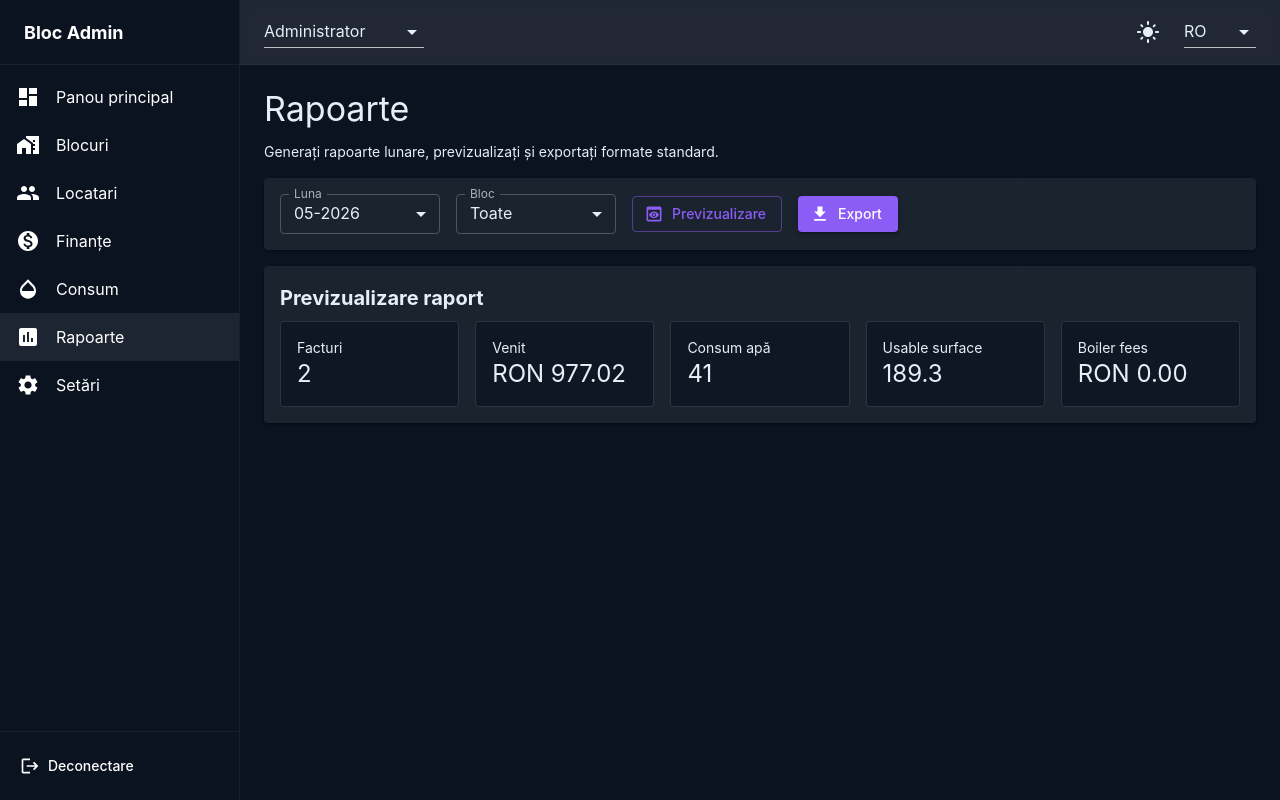
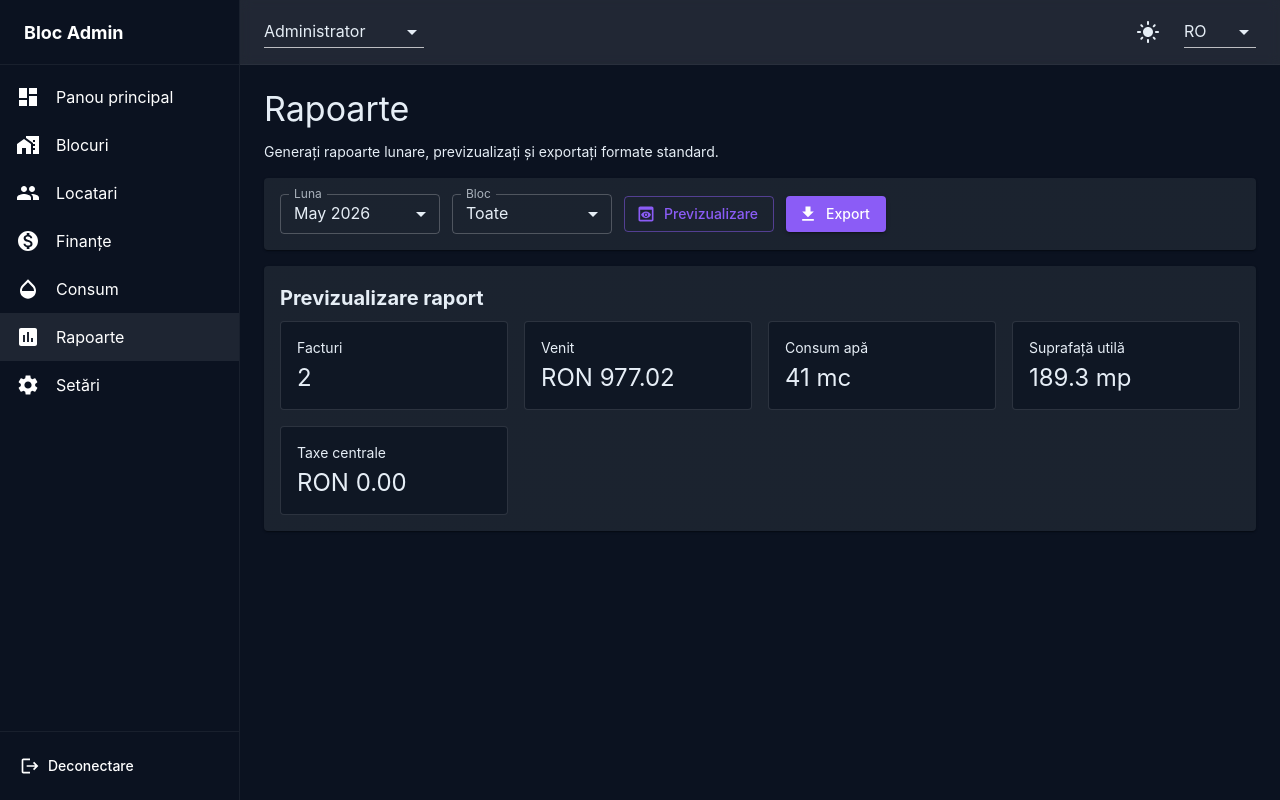
Before and after one commit to odiatlov/bloc-admin-ui, a React (Vite) app: page /admin/reports in a window 1280 px wide. Built offline with nearby package versions, Linux system fonts and the light colour scheme.

Commit message:
Improve UI balance

```diff
--- a/src/hooks/useApartmentData.ts
+++ b/src/hooks/useApartmentData.ts
@@ -36,10 +36,10 @@ import {
 import { RoleContext } from '../contexts/RoleContext'
 import { filterApartmentsForAccount, filterBlocksForAccount } from '../application/accessScope'
 import { calculateWaterBalance, generateMonthlyMaintenance } from '../utils/maintenanceEngine'
-import { formatCurrency, formatMonth, formatNumber, formatPercent } from '../utils/formatters'
+import { formatCurrency, formatFriendlyDateTime, formatMonth, formatNumber, formatPercent } from '../utils/formatters'
 import type { AuthRole, MockAccount } from '../types/apartment'
 
-export { formatCurrency, formatMonth, formatNumber, formatPercent }
+export { formatCurrency, formatFriendlyDateTime, formatMonth, formatNumber, formatPercent }
 
 export const getBlockLabel = (blockId: string) => blocks.find((block) => block.id === blockId)?.name ?? blockId
 
--- a/src/i18n/locales/en.json
+++ b/src/i18n/locales/en.json
@@ -8,8 +8,10 @@
     "blockValue": "Block {{block}}",
     "cancel": "Cancel",
     "close": "Close",
+    "at": "at",
     "notAvailable": "Not available",
-    "save": "Save"
+    "save": "Save",
+    "today": "Today"
   },
   "auth": {
     "logout": {
@@ -134,6 +136,7 @@
       "primaryResidence": "primary residence",
       "surfaceSummary": "{{usable}} sqm usable · {{total}} sqm total",
       "currentDue": "Current amount due",
+      "currentDueSubtitle": "Due date: May 31, 2026",
       "pay": "Pay",
       "lastSubmittedIndex": "Last submitted index",
       "indexValue": "Index: {{value}}",
@@ -472,7 +475,11 @@
       "waterUsage": "Water usage"
       ,
       "surfaceTotal": "Usable surface",
-      "boilerTax": "Boiler fees"
+      "boilerTax": "Boiler fees",
+      "units": {
+        "surface": "m²",
+        "water": "m³"
+      }
     }
   },
   "settings": {
--- a/src/i18n/locales/ro.json
+++ b/src/i18n/locales/ro.json
@@ -8,8 +8,10 @@
     "blockValue": "Bloc {{block}}",
     "cancel": "Anulează",
     "close": "Închide",
+    "at": "la",
     "notAvailable": "indisponibil",
-    "save": "Salvează"
+    "save": "Salvează",
+    "today": "Astăzi"
   },
   "layout": {
     "topbar": {
@@ -154,8 +156,12 @@
     "resident": {
       "title": "Panoul locatarului",
       "quickActions": "Acțiuni rapide",
+      "myApartments": "Apartamentele mele",
+      "adminContact": "{{admin}} · {{phone}}",
+      "primaryResidence": "reședință principală",
       "surfaceSummary": "{{usable}} mp utili · {{total}} mp total",
       "currentDue": "Suma curentă datorată",
+      "currentDueSubtitle": "Scadență: 31 mai 2026",
       "pay": "Plătește",
       "lastSubmittedIndex": "Ultimul index trimis",
       "indexValue": "Index: {{value}}",
@@ -206,6 +212,12 @@
   },
   "residents": {
     "apartmentLabel": "Apartament {{apartment}}, etaj {{floor}}",
+    "ownership": {
+      "owner": "Proprietar",
+      "tenant": "Chiriaș",
+      "co_owner": "Coproprietar",
+      "family_member": "Membru al familiei"
+    },
     "family": {
       "members": "Locatari",
       "residentCount": "{{count}} locatari"
@@ -462,7 +474,13 @@
       "title": "Previzualizare raport",
       "invoices": "Facturi",
       "revenue": "Venit",
-      "waterUsage": "Consum apă"
+      "waterUsage": "Consum apă",
+      "surfaceTotal": "Suprafață utilă",
+      "boilerTax": "Taxe centrale",
+      "units": {
+        "surface": "mp",
+        "water": "mc"
+      }
     }
   },
   "settings": {
--- a/src/pages/Dashboard/components/CensorDashboard.tsx
+++ b/src/pages/Dashboard/components/CensorDashboard.tsx
@@ -7,7 +7,7 @@ import { Link as RouterLink } from 'react-router-dom'
 import { useTranslation } from 'react-i18next'
 import ResponsiveDataView, { type DataColumn } from '../../../components/shared/ResponsiveDataView'
 import StatusChip from '../../../components/shared/StatusChip'
-import { formatApartment, useCensorReviews } from '../../../hooks/useApartmentData'
+import { formatApartment, formatFriendlyDateTime, useCensorReviews } from '../../../hooks/useApartmentData'
 
 type CensorMetricCardProps = {
   label: string
@@ -32,12 +32,13 @@ const CensorMetricCard: React.FC<CensorMetricCardProps> = ({ detail, label, valu
 const CensorDashboard: React.FC = () => {
   const { t } = useTranslation()
   const { anomalyReviews, invoiceReviews, pendingCount, reviewItems } = useCensorReviews()
+  const formatReviewDate = (value: string) => formatFriendlyDateTime(value, { atLabel: t('common.at'), todayLabel: t('common.today') })
 
   const columns: DataColumn<(typeof reviewItems)[number]>[] = [
     { key: 'id', label: t('censor.columns.reviewItem'), render: (review) => review.id },
     { key: 'type', label: t('censor.columns.type'), render: (review) => t(`censor.type.${review.targetType}`) },
     { key: 'state', label: t('censor.columns.reviewState'), render: (review) => <StatusChip status={review.state} label={t(`status.review.${review.state}`)} /> },
-    { key: 'requestedAt', label: t('censor.columns.requestedAt'), render: (review) => new Date(review.requestedAt).toLocaleString() },
+    { key: 'requestedAt', label: t('censor.columns.requestedAt'), render: (review) => formatReviewDate(review.requestedAt) },
   ]
 
   return (
--- a/src/pages/Dashboard/components/ResidentDashboard.tsx
+++ b/src/pages/Dashboard/components/ResidentDashboard.tsx
@@ -17,7 +17,7 @@ import { formatCurrency, formatMonth, formatNumber, getBlockLabel, useResidentPo
 const ResidentDashboard: React.FC = () => {
   const { t } = useTranslation()
   const navigate = useNavigate()
-  const { apartmentsByBlock, currentBalance, lastPayment, resident, residentReadings } = useResidentPortal()
+  const { apartmentsByBlock, currentBalance, resident, residentReadings } = useResidentPortal()
   const lastIndex = residentReadings.length ? residentReadings[0] : null
   const renderMeter = (meter: WaterReadingRow['meters']['cold']) =>
     meter ? t('consumption.columns.meterValue', { previous: formatNumber(meter.previousValue), current: formatNumber(meter.currentValue), usage: formatNumber(meter.usageValue) }) : t('common.notAvailable')
@@ -57,6 +57,9 @@ const ResidentDashboard: React.FC = () => {
             {t('dashboard.resident.currentDue')}
           </Typography>
           <Typography variant="h4">{formatCurrency(currentBalance)}</Typography>
+          <Typography variant="caption" color="text.secondary">
+            {t('dashboard.resident.currentDueSubtitle')}
+          </Typography>
         </Paper>
 
         <Paper sx={{ p: 2, height: '100%', display: 'grid', alignContent: 'start', gap: 1.25 }}>
@@ -65,7 +68,7 @@ const ResidentDashboard: React.FC = () => {
           </Typography>
             {lastIndex ? (
               <Box>
-                <Typography>{t('dashboard.resident.indexValue', { value: formatNumber(lastIndex.usageValue) })}</Typography>
+                <Typography variant="h5">{t('dashboard.resident.indexValue', { value: formatNumber(lastIndex.usageValue) })}</Typography>
                 <Typography variant="caption" color="text.secondary">
                   {formatMonth(lastIndex.month)} - {t('consumption.waterType.cold')}: {renderMeter(lastIndex.meters.cold)} - {t('consumption.waterType.hot')}: {renderMeter(lastIndex.meters.hot)}
                 </Typography>
@@ -79,11 +82,6 @@ const ResidentDashboard: React.FC = () => {
           <Typography variant="body2" color="text.secondary">
             {t('dashboard.resident.recentAnnouncements')}
           </Typography>
-            {lastPayment && (
-              <Typography variant="body2" color="text.secondary">
-                {t('dashboard.resident.lastPayment', { amount: formatCurrency(lastPayment.amount) })}
-              </Typography>
-            )}
             <List>
               {announcements.length ? (
                 announcements.map((item) => (
@@ -103,7 +101,7 @@ const ResidentDashboard: React.FC = () => {
         </Paper>
       </Box>
 
-      <Paper sx={{ p: 2 }}>
+      <Paper sx={{ p: 2, mt: 1 }}>
         <Typography variant="h6">{t('dashboard.resident.myApartments')}</Typography>
             <Box sx={{ display: 'grid', gap: 1.25, mt: 1.5 }}>
               {Object.entries(apartmentsByBlock).map(([blockId, apartments]) => {
@@ -112,7 +110,13 @@ const ResidentDashboard: React.FC = () => {
                   <Box key={blockId} sx={{ display: 'grid', gap: 1 }}>
                     <Box sx={{ display: 'flex', gap: 1, alignItems: 'center', flexWrap: 'wrap' }}>
                       <Typography>{t('common.blockValue', { block: getBlockLabel(blockId) })}</Typography>
-                      {activeAdmin && <Chip size="small" label={t('dashboard.resident.adminContact', { admin: activeAdmin.name, phone: activeAdmin.phone })} />}
+                      {activeAdmin && (
+                        <Chip
+                          size="small"
+                          label={t('dashboard.resident.adminContact', { admin: activeAdmin.name, phone: activeAdmin.phone })}
+                          sx={{ bgcolor: 'rgba(148, 163, 184, 0.1)', color: 'text.secondary', opacity: 0.82 }}
+                        />
+                      )}
                     </Box>
                     <Box sx={{ display: 'grid', gap: 1, gridTemplateColumns: { xs: '1fr', md: 'repeat(2, minmax(0, 1fr))' } }}>
                       {apartments.map((apartment) => (
--- a/src/pages/Finance/components/FinanceSections.tsx
+++ b/src/pages/Finance/components/FinanceSections.tsx
@@ -20,7 +20,7 @@ import PaidIcon from '@mui/icons-material/Paid'
 import { useTranslation } from 'react-i18next'
 import ResponsiveDataView, { type DataColumn } from '../../../components/shared/ResponsiveDataView'
 import StatusChip from '../../../components/shared/StatusChip'
-import { formatCurrency, formatMonth, formatNumber, useFinance } from '../../../hooks/useApartmentData'
+import { formatCurrency, formatFriendlyDateTime, formatMonth, formatNumber, useFinance } from '../../../hooks/useApartmentData'
 import type { PaymentMethod } from '../../../mocks/apartmentData'
 
 const FinanceSections: React.FC = () => {
@@ -41,6 +41,7 @@ const FinanceSections: React.FC = () => {
   const [tab, setTab] = React.useState(0)
   const [dialogInvoiceId, setDialogInvoiceId] = React.useState<string | null>(null)
   const selectedInvoice = invoices.find((invoice) => invoice.id === dialogInvoiceId)
+  const formatGeneratedDate = (value: string) => formatFriendlyDateTime(value, { atLabel: t('common.at'), todayLabel: t('common.today') })
 
   const invoiceColumns: DataColumn<(typeof invoices)[number]>[] = [
     { key: 'id', label: t('finance.columns.invoice'), render: (invoice) => invoice.id },
@@ -181,7 +182,7 @@ const FinanceSections: React.FC = () => {
                 <Box>
                   <Typography variant="h6">{t('finance.maintenance.blockMonth', { block: run.blockId.replace('block-', '').toUpperCase(), month: formatMonth(run.month) })}</Typography>
                   <Typography variant="body2" color="text.secondary">
-                    {t('finance.maintenance.generatedAt', { generatedAt: run.generatedAt })}
+                    {t('finance.maintenance.generatedAt', { generatedAt: formatGeneratedDate(run.generatedAt) })}
                   </Typography>
                 </Box>
                 <Chip color={run.status === 'published' ? 'success' : 'warning'} label={t(`finance.maintenance.status.${run.status}`)} />
--- a/src/pages/Reports/components/ReportGenerator.tsx
+++ b/src/pages/Reports/components/ReportGenerator.tsx
@@ -15,10 +15,18 @@ import { formatCurrency, formatMonth, formatNumber, useReports } from '../../../
 const ReportGenerator: React.FC = () => {
   const { t } = useTranslation()
   const { block, blocks, month, months, preview, setBlock, setMonth } = useReports()
+  const metrics = [
+    { key: 'invoices', label: t('reports.preview.invoices'), value: preview.invoiceCount },
+    { key: 'revenue', label: t('reports.preview.revenue'), value: formatCurrency(preview.revenue) },
+    { key: 'waterUsage', label: t('reports.preview.waterUsage'), value: `${formatNumber(preview.waterUsage)} ${t('reports.preview.units.water')}` },
+    { key: 'surfaceTotal', label: t('reports.preview.surfaceTotal'), value: `${formatNumber(preview.surfaceTotal)} ${t('reports.preview.units.surface')}` },
+    { key: 'boilerTax', label: t('reports.preview.boilerTax'), value: formatCurrency(preview.boilerTax) },
+  ]
 
   return (
     <Box sx={{ display: 'grid', gap: 2 }}>
-      <Paper sx={{ p: 2, display: 'flex', gap: 2, flexWrap: 'wrap', alignItems: 'center' }}>
+      <Paper sx={{ p: 2 }}>
+        <Box sx={{ display: 'flex', gap: 1.5, flexWrap: 'wrap', alignItems: 'center' }}>
           <FormControl size="small" sx={{ minWidth: 160 }}>
             <InputLabel>{t('reports.filters.month')}</InputLabel>
             <Select label={t('reports.filters.month')} value={month} onChange={(event: SelectChangeEvent) => setMonth(event.target.value)}>
@@ -40,49 +48,32 @@ const ReportGenerator: React.FC = () => {
               ))}
             </Select>
           </FormControl>
+          <Box sx={{ display: 'flex', gap: 1.5, flexWrap: 'wrap', alignItems: 'center' }}>
             <Button startIcon={<PreviewIcon />} variant="outlined">
               {t('reports.actions.preview')}
             </Button>
             <Button startIcon={<FileDownloadIcon />} variant="contained">
               {t('reports.actions.export')}
             </Button>
+          </Box>
+        </Box>
       </Paper>
 
       <Paper sx={{ p: 2 }}>
         <Typography variant="h6" gutterBottom>
           {t('reports.preview.title')}
         </Typography>
-        <Box sx={{ display: 'grid', gridTemplateColumns: { xs: '1fr', md: 'repeat(5, minmax(0, 1fr))' }, gap: 2 }}>
-          <Paper variant="outlined" sx={{ p: 2 }}>
+        <Box sx={{ display: 'grid', gridTemplateColumns: 'repeat(auto-fit, minmax(200px, 1fr))', gridAutoRows: '1fr', gap: 2 }}>
+          {metrics.map((metric) => (
+            <Paper key={metric.key} variant="outlined" sx={{ p: 2, minHeight: 84, display: 'grid', alignContent: 'start', gap: 0.75 }}>
               <Typography variant="body2" color="text.secondary">
-              {t('reports.preview.invoices')}
+                {metric.label}
               </Typography>
-            <Typography variant="h5">{preview.invoiceCount}</Typography>
+              <Typography variant="h5" sx={{ overflowWrap: 'anywhere', lineHeight: 1.2 }}>
+                {metric.value}
+              </Typography>
             </Paper>
-          <Paper variant="outlined" sx={{ p: 2 }}>
-            <Typography variant="body2" color="text.secondary">
-              {t('reports.preview.revenue')}
-            </Typography>
-            <Typography variant="h5">{formatCurrency(preview.revenue)}</Typography>
-          </Paper>
-          <Paper variant="outlined" sx={{ p: 2 }}>
-            <Typography variant="body2" color="text.secondary">
-              {t('reports.preview.waterUsage')}
-            </Typography>
-            <Typography variant="h5">{formatNumber(preview.waterUsage)}</Typography>
-          </Paper>
-          <Paper variant="outlined" sx={{ p: 2 }}>
-            <Typography variant="body2" color="text.secondary">
-              {t('reports.preview.surfaceTotal')}
-            </Typography>
-            <Typography variant="h5">{formatNumber(preview.surfaceTotal)}</Typography>
-          </Paper>
-          <Paper variant="outlined" sx={{ p: 2 }}>
-            <Typography variant="body2" color="text.secondary">
-              {t('reports.preview.boilerTax')}
-            </Typography>
-            <Typography variant="h5">{formatCurrency(preview.boilerTax)}</Typography>
-          </Paper>
+          ))}
         </Box>
       </Paper>
     </Box>
```
Also changed, not shown: src/pages/Finance/components/CensorReviewWorkspace.tsx (+53 -15 lines), src/utils/formatters.ts (+23 -1 lines). Lines whose indentation alone changed are shown as unchanged.
